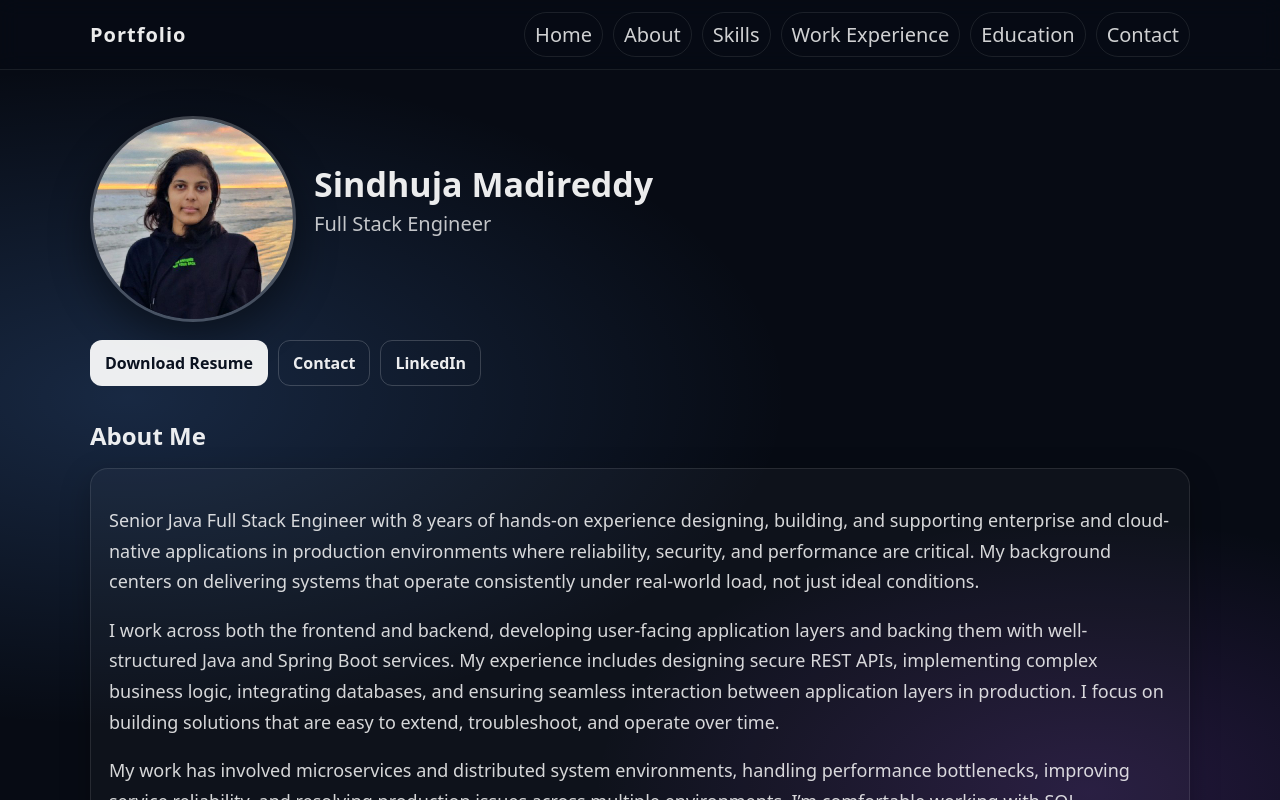
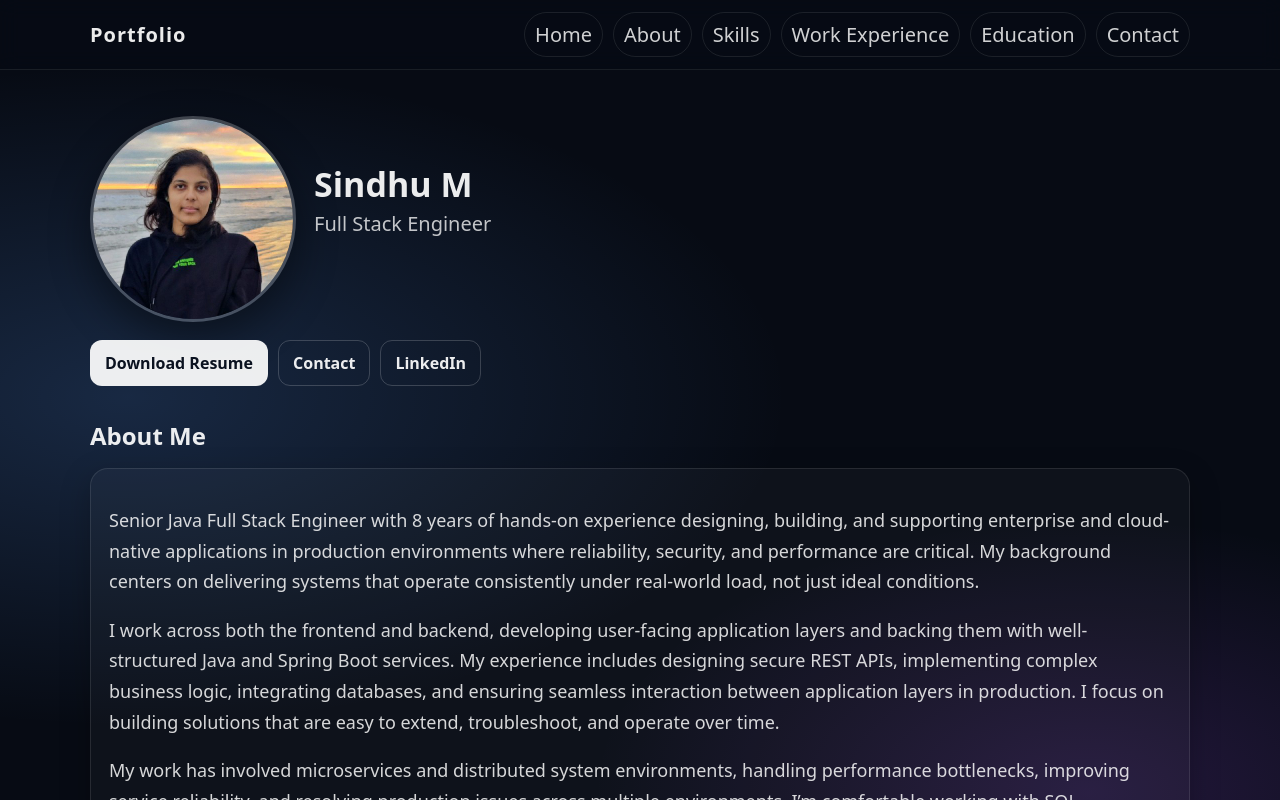
Before and after one commit to sindhumadireddy/portfolio, a React (Vite) app: page / in a window 1280 px wide. Built offline with nearby package versions, Linux system fonts and the light colour scheme.

Commit message:
changed name

```diff
--- a/src/App.jsx
+++ b/src/App.jsx
@@ -4,7 +4,7 @@ import React, { useMemo, useRef, useState } from "react";
 
 
 const DEFAULT_PROFILE = {
-  name: "Sindhuja Madireddy",
+  name: "Sindhu M",
   title: "Full Stack Engineer",
   tagline:
     "Building scalable, high-impact web platforms with a strong focus on performance, reliability, and product outcomes.",
```
